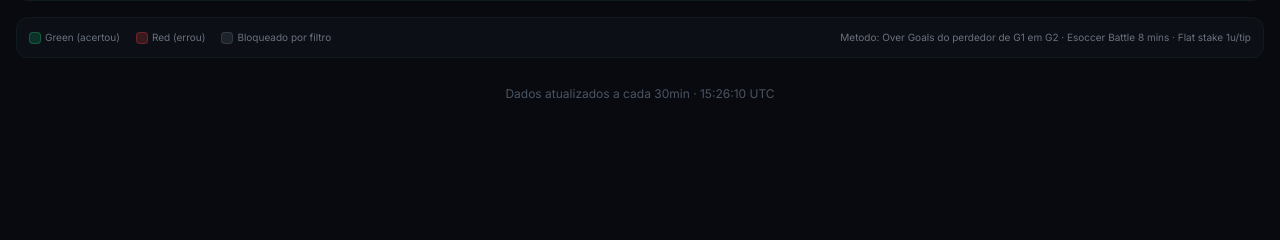
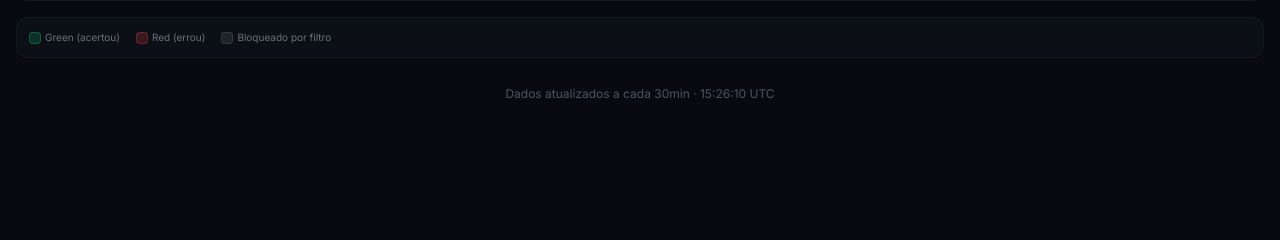
Before and after one commit to roxzed/fifa-bet-alert, a FastAPI app: page /resultados in a window 1280 px wide. Shown: the part 286-526 px from the top of the page. Run offline with FastAPI, Linux system fonts and the light colour scheme; some libraries are stand-ins or nearby versions.

Commit message:
Remove method description text from dashboard and resultados
Co-Authored-By: Claude Opus 4.6 <noreply@anthropic.com>

```diff
--- a/web/templates/dashboard.html
+++ b/web/templates/dashboard.html
@@ -379,7 +379,6 @@
     <!-- Footer -->
     <div class="text-center py-6 text-[10px] text-gray-700 space-y-1">
         <p class="shimmer inline-block font-bold text-xs">Lenda_BOT</p>
-        <p>Esoccer Battle 8 mins &middot; Over Goals do perdedor de G1 em G2</p>
         <p>Atualizado a cada 30min &middot; {{ updated }}</p>
     </div>
 </div>
--- a/web/templates/resultados.html
+++ b/web/templates/resultados.html
@@ -182,9 +182,6 @@
             <div class="flex items-center gap-1"><span class="w-3 h-3 rounded bg-emerald-500/20 border border-green-500/30"></span> Green (acertou)</div>
             <div class="flex items-center gap-1"><span class="w-3 h-3 rounded bg-red-500/20 border border-red-500/30"></span> Red (errou)</div>
             <div class="flex items-center gap-1"><span class="w-3 h-3 rounded bg-gray-500/20 border border-gray-500/30"></span> Bloqueado por filtro</div>
-            <div class="ml-auto">
-                Metodo: Over Goals do perdedor de G1 em G2 &middot; Esoccer Battle 8 mins &middot; Flat stake 1u/tip
-            </div>
         </div>
     </div>
 
```
